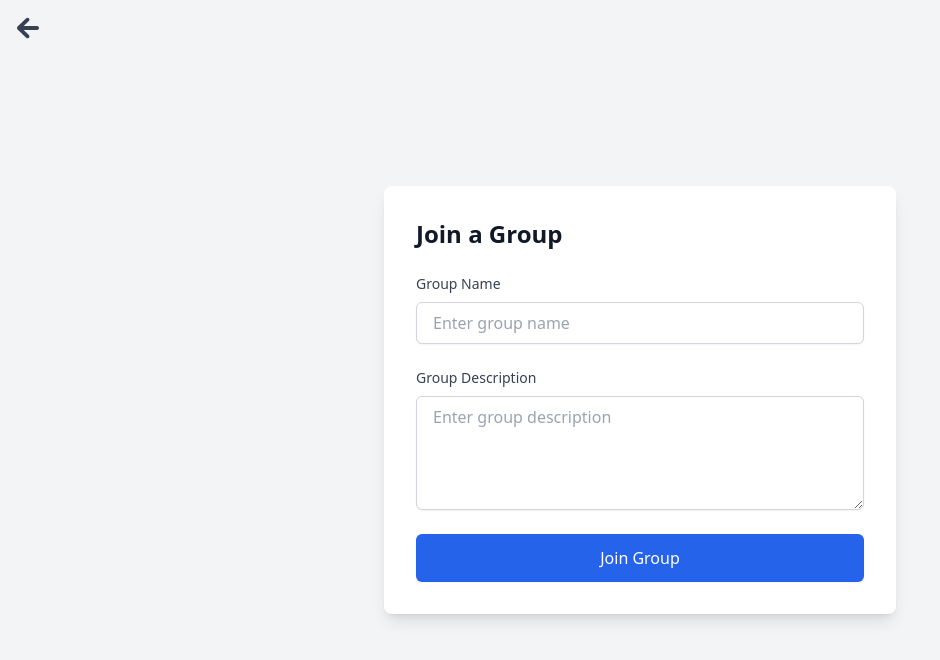
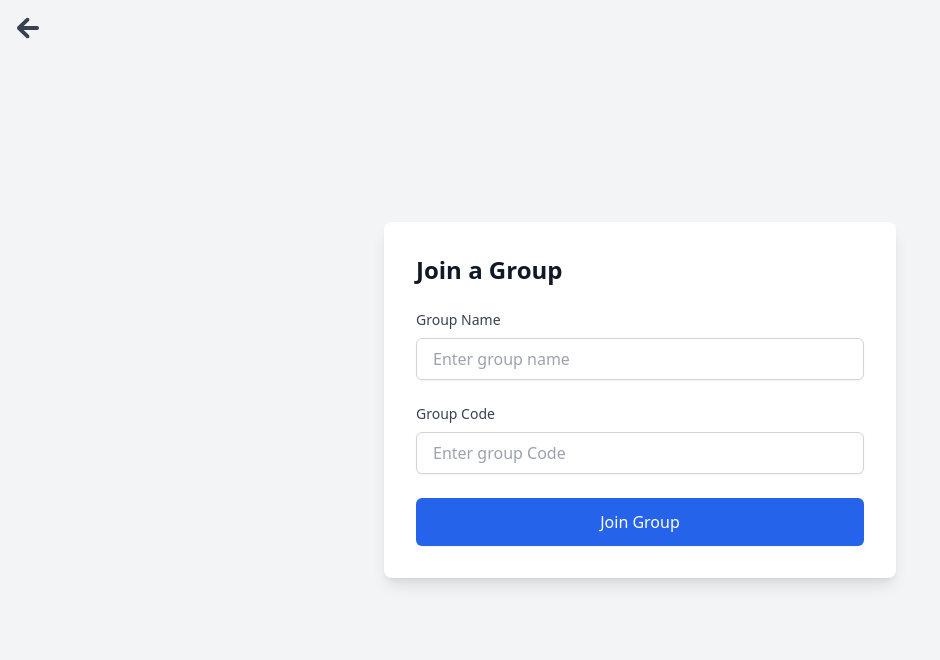
Before and after one commit to mudassir7323/messenger, a React (Vite) app: page /joingroup in a window 1280 px wide. Shown: the top 660 px of the page, without its empty margins (0-940 px from the left). Built offline with nearby package versions, Linux system fonts and the light colour scheme.

Commit message:
image changed

```diff
--- a/src/components/pages/GroupJoin.jsx
+++ b/src/components/pages/GroupJoin.jsx
@@ -4,14 +4,13 @@ import { useNavigate } from "react-router-dom";
 
 function GroupJoin() {
   const [groupName, setGroupName] = useState("");
-  const [groupDescription, setGroupDescription] = useState("");
+  const [groupCode, setGroupCode] = useState("");
   const Navigate = useNavigate();
 
   const handleSubmit = (e) => {
     e.preventDefault();
-    // Implement your form submission logic here
     console.log("Group Name:", groupName);
-    console.log("Group Description:", groupDescription);
+    console.log("Group Description:", groupCode);
   };
 
   return (
@@ -46,18 +45,19 @@ function GroupJoin() {
           </div>
           <div className="mb-4">
             <label
-              htmlFor="groupDescription"
+              htmlFor="groupCode"
               className="block text-sm font-medium text-gray-700 dark:text-gray-300 mb-2"
             >
-              Group Description
+              Group Code
             </label>
-            <textarea
-              id="groupDescription"
-              value={groupDescription}
-              onChange={(e) => setGroupDescription(e.target.value)}
+            <input
+              type="text"
+              id="groupCode"
+              value={groupCode}
+              onChange={(e) => setGroupCode(e.target.value)}
               className="block w-full px-4 py-2 border border-gray-300 rounded-md shadow-sm focus:outline-none focus:ring-2 focus:ring-blue-500 dark:bg-gray-700 dark:border-gray-600 dark:focus:ring-blue-600 dark:text-gray-200"
-              placeholder="Enter group description"
-              rows="4"
+              placeholder="Enter group Code"
+              required
             />
           </div>
           <button
```
Also changed, not shown: src/components/Chatbox.jsx (+16 -6 lines), src/components/GroupsList.jsx (+3 -3 lines).
